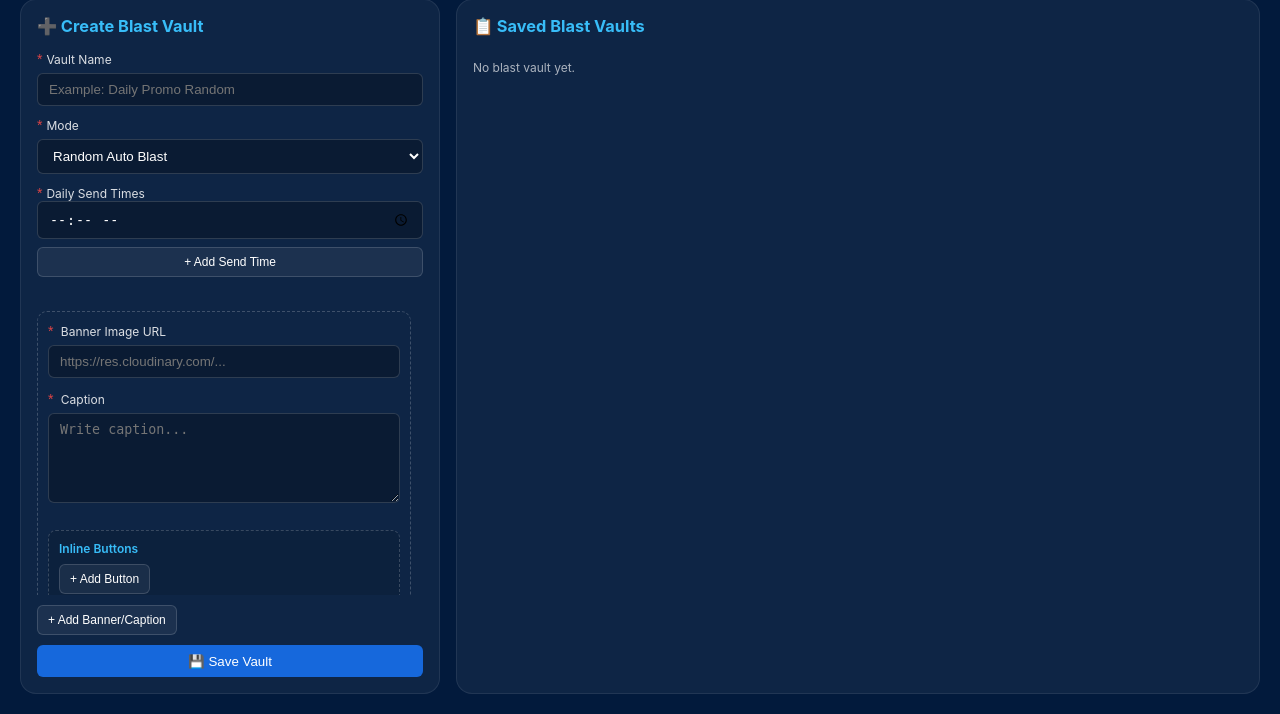
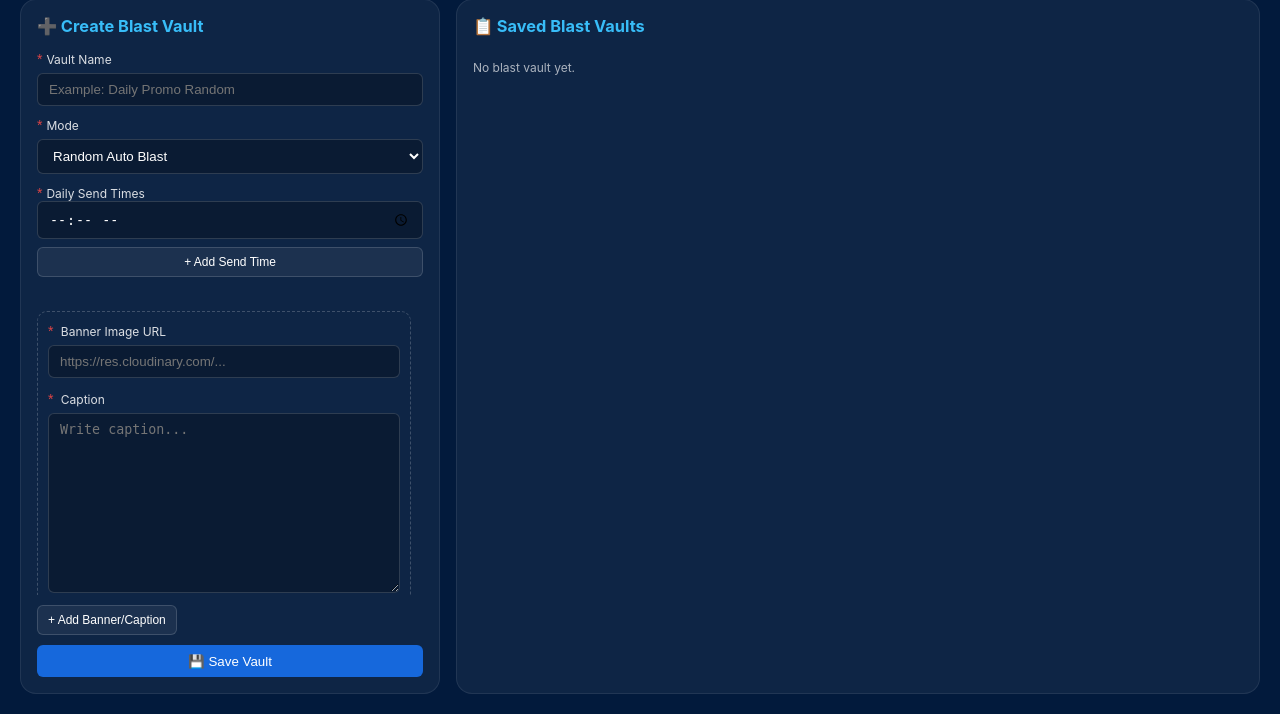
Before and after one commit to searcfile/mybot, a Flask app: page /admin/blast in a window 1280 px wide. Shown: the part 86-800 px from the top of the page. Run offline with Flask 3, Linux system fonts and the light colour scheme; the visitor is signed in with stand-in values (Sample User, id 1); data that the repository does not hold is empty; some libraries are stand-ins or nearby versions.

Commit message:
Update blast.html

```diff
--- a/templates/blast.html
+++ b/templates/blast.html
@@ -148,7 +148,7 @@ body{
 }
     h3{margin-top:0;color:#38bdf8}
     input,textarea,select{width:100%;box-sizing:border-box;margin:6px 0 12px;padding:8px 11px;border-radius:6px;border:1px solid rgba(255,255,255,.15);background:rgba(0,0,0,.25);color:#fff}
-    textarea{min-height:90px;resize:vertical}
+    textarea{min-height:180px;resize:vertical}
     .btn{width:100%;height:32px;border:0;border-radius:6px;background:#1668dc;color:#fff;cursor:pointer}
     .btn-small{padding:7px 10px;border-radius:6px;border:1px solid rgba(255,255,255,.15);background:rgba(255,255,255,.06);color:#fff;text-decoration:none;font-size:12px}
     .item-box{border:1px dashed rgba(255,255,255,.2);padding:10px;border-radius:10px;margin-bottom:10px}
```
